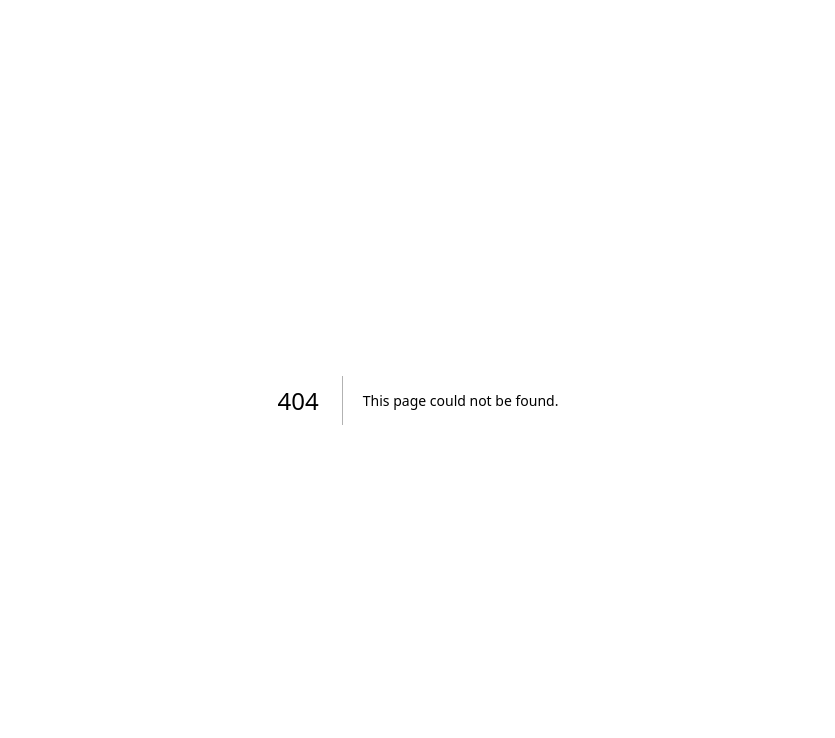
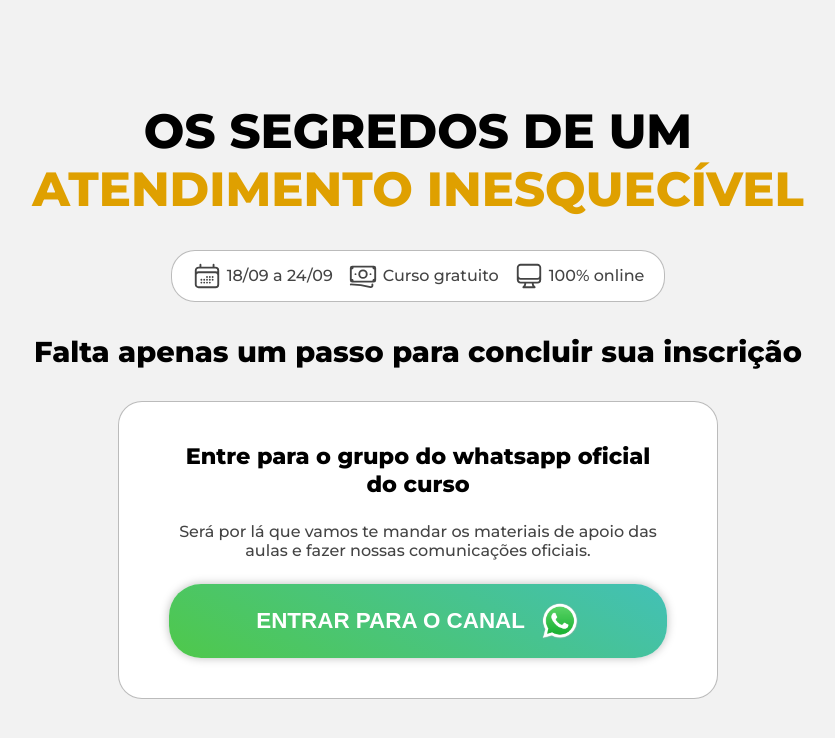
Before and after one commit to caiojcavalcante/noemy, a Next.js app: page /thanks in a window 1280 px wide. Before the commit this address had no page. Shown: the top 738 px of the page, without its empty margins (222-1057 px from the left). Built offline with nearby package versions, Linux system fonts and the light colour scheme.

Commit message:
pagina de obrigado

```diff
--- /dev/null
+++ b/src/components/icons/calendar.jsx
@@ -0,0 +1,18 @@
+export default function Calendar() {
+  return (
+    <svg
+      xmlns="http://www.w3.org/2000/svg"
+      fill="none"
+      viewBox="0 0 24 24"
+      strokeWidth={1.5}
+      stroke="currentColor"
+      className="w-6 h-6"
+    >
+      <path
+        strokeLinecap="round"
+        strokeLinejoin="round"
+        d="M6.75 3v2.25M17.25 3v2.25M3 18.75V7.5a2.25 2.25 0 012.25-2.25h13.5A2.25 2.25 0 0121 7.5v11.25m-18 0A2.25 2.25 0 005.25 21h13.5A2.25 2.25 0 0021 18.75m-18 0v-7.5A2.25 2.25 0 015.25 9h13.5A2.25 2.25 0 0121 11.25v7.5m-9-6h.008v.008H12v-.008zM12 15h.008v.008H12V15zm0 2.25h.008v.008H12v-.008zM9.75 15h.008v.008H9.75V15zm0 2.25h.008v.008H9.75v-.008zM7.5 15h.008v.008H7.5V15zm0 2.25h.008v.008H7.5v-.008zm6.75-4.5h.008v.008h-.008v-.008zm0 2.25h.008v.008h-.008V15zm0 2.25h.008v.008h-.008v-.008zm2.25-4.5h.008v.008H16.5v-.008zm0 2.25h.008v.008H16.5V15z"
+      />
+    </svg>
+  );
+}
--- /dev/null
+++ b/src/components/icons/cheap.jsx
@@ -0,0 +1,18 @@
+export default function Cheap() {
+  return (
+    <svg
+      xmlns="http://www.w3.org/2000/svg"
+      fill="none"
+      viewBox="0 0 24 24"
+      strokeWidth={1.5}
+      stroke="currentColor"
+      className="w-6 h-6"
+    >
+      <path
+        strokeLinecap="round"
+        strokeLinejoin="round"
+        d="M2.25 18.75a60.07 60.07 0 0115.797 2.101c.727.198 1.453-.342 1.453-1.096V18.75M3.75 4.5v.75A.75.75 0 013 6h-.75m0 0v-.375c0-.621.504-1.125 1.125-1.125H20.25M2.25 6v9m18-10.5v.75c0 .414.336.75.75.75h.75m-1.5-1.5h.375c.621 0 1.125.504 1.125 1.125v9.75c0 .621-.504 1.125-1.125 1.125h-.375m1.5-1.5H21a.75.75 0 00-.75.75v.75m0 0H3.75m0 0h-.375a1.125 1.125 0 01-1.125-1.125V15m1.5 1.5v-.75A.75.75 0 003 15h-.75M15 10.5a3 3 0 11-6 0 3 3 0 016 0zm3 0h.008v.008H18V10.5zm-12 0h.008v.008H6V10.5z"
+      />
+    </svg>
+  );
+}
--- /dev/null
+++ b/src/components/icons/online.jsx
@@ -0,0 +1,18 @@
+export default function Online() {
+  return (
+    <svg
+      xmlns="http://www.w3.org/2000/svg"
+      fill="none"
+      viewBox="0 0 24 24"
+      strokeWidth={1.5}
+      stroke="currentColor"
+      className="w-6 h-6"
+    >
+      <path
+        strokeLinecap="round"
+        strokeLinejoin="round"
+        d="M9 17.25v1.007a3 3 0 01-.879 2.122L7.5 21h9l-.621-.621A3 3 0 0115 18.257V17.25m6-12V15a2.25 2.25 0 01-2.25 2.25H5.25A2.25 2.25 0 013 15V5.25m18 0A2.25 2.25 0 0018.75 3H5.25A2.25 2.25 0 003 5.25m18 0V12a2.25 2.25 0 01-2.25 2.25H5.25A2.25 2.25 0 013 12V5.25"
+      />
+    </svg>
+  );
+}
--- /dev/null
+++ b/src/pages/thanks.jsx
@@ -0,0 +1,154 @@
+import Calendar from "@/components/icons/calendar";
+import Cheap from "@/components/icons/cheap";
+import Online from "@/components/icons/online";
+import Head from "next/head";
+import styled from "styled-components";
+
+export default function Home() {
+  return (
+    <>
+      <Head>
+        <title>Obrigado por participar!</title>
+      </Head>
+      <Section>
+        <h1>
+          OS SEGREDOS DE UM <br /> <b>ATENDIMENTO INESQUECÍVEL</b>
+        </h1>
+        <Box>
+          <Calendar />
+          <p>18/09 a 24/09</p>
+          <Cheap />
+          <p>Curso gratuito</p>
+          <Online />
+          <p>100% online</p>
+        </Box>
+        <h2>Falta apenas um passo para concluir sua inscrição</h2>
+        <Box>
+          <div>
+            <h3>Entre para o grupo do whatsapp oficial do curso</h3>
+            <p>
+              Será por lá que vamos te mandar os materiais de apoio das aulas e
+              fazer nossas comunicações oficiais.
+            </p>
+            <Button>
+              ENTRAR PARA O CANAL
+              <img src="/whatsapp.png" />
+            </Button>
+          </div>
+        </Box>
+      </Section>
+    </>
+  );
+}
+
+const Section = styled.section`
+  display: flex;
+  flex-direction: column;
+  align-items: center;
+  justify-content: center;
+  gap: 2rem;
+  width: 100%;
+  min-height: 100vh;
+  padding: 50px 10px;
+  text-align: center;
+  background-color: #f2f2f2;
+  h1,
+  h2,
+  h3,
+  p {
+    margin: 0;
+    padding: 0;
+  }
+  h1 {
+    font-size: 3rem;
+    @media (max-width: 600px) {
+      font-size: 2.3rem;
+    }
+    b {
+        color: #dfa000;
+    }
+  }
+  h2 {
+    font-size: 1.8rem;
+    @media (max-width: 600px) {
+      font-size: 1.4rem;
+    }
+  }
+  h3 {
+    font-size: 1.4rem;
+    @media (max-width: 600px) {
+      font-size: 1rem;
+    }
+  }
+  p {
+    font-size: 1rem;
+    font-weight: 500;
+    @media (max-width: 600px) {
+      font-size: 0.8rem;
+    }
+  }
+  box-sizing: border-box;
+`;
+
+const Box = styled.div`
+  display: flex;
+  align-items: center;
+  box-sizing: border-box;
+  padding: 10px 20px;
+  border-radius: 1.5rem;
+  max-width: 600px;
+  gap: 5px;
+  div {
+    padding: 30px;
+    @media (max-width: 600px) {
+      padding: 10px 0;
+    }
+    display: flex;
+    flex-direction: column;
+    gap: 1.5rem;
+  }
+  background-color: #fff;
+  border: .1px solid #0004;
+  svg {
+    height: 30px;
+    color: #444;
+  }
+  p + svg {
+    margin-left: 10px;
+  }
+  p {
+    color: #444;
+  }
+`;
+
+const Button = styled.button`
+  box-sizing: border-box;
+  display: flex;
+  align-items: center;
+  justify-content: center;
+  gap: 15px;
+  color: #fff;
+  background: linear-gradient(
+    30deg,
+    rgba(79, 200, 74, 1) 0%,
+    rgba(63, 190, 216, 1) 130%
+  );
+  &:hover {
+    cursor: pointer;
+    filter: brightness(1.1);
+  }
+  padding: 17px;
+  border-radius: 2rem;
+  border: none;
+  font-size: 1.4rem;
+  font-weight: bolder;
+
+  @media (max-width: 600px) {
+    font-size: 1rem;
+    padding: 10px;
+  }
+  img {
+    height: 40px;
+  }
+  box-shadow: 0px 0px 10px 0px #0004;
+`;
```
Also changed, not shown: public/whatsapp.png (added), src/pages/index.jsx (renamed from src/pages/index.js).
